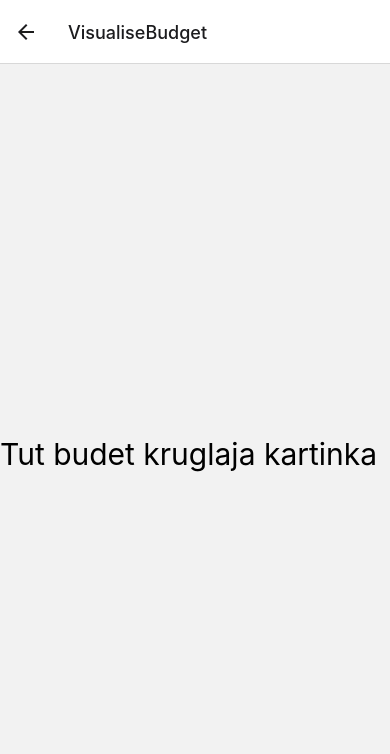
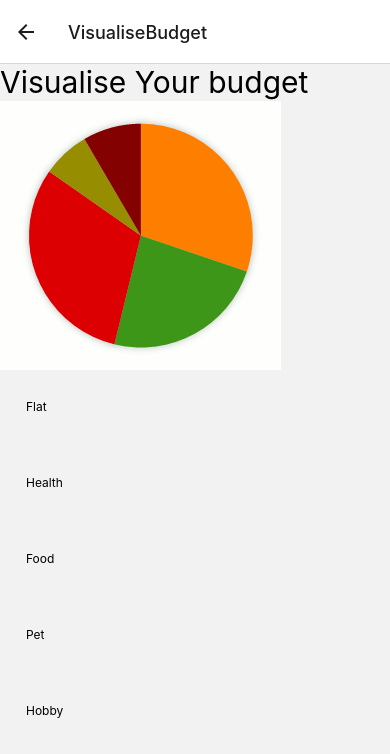
Before and after one commit to dianapronckute/dreamteam_budget, a React Native app: screen /VisualiseBudget in a window 390 px wide. Shown: the top 754 px of the page. Built offline with nearby package versions, Linux system fonts and the light colour scheme.

Commit message:
pie chart added

```diff
--- a/screens/VisualiseBudget.js
+++ b/screens/VisualiseBudget.js
@@ -1,14 +1,47 @@
 import React from 'react';
-import {View, Button, Text} from 'react-native'
+import {View, Button, Text, Image, StyleSheet, FlatList} from 'react-native'
 
 const VisualiseBudget = () => {
 
     return (
         <View style={{ flex:1, justifyContent: 'center', alignContent: 'center'}}>
-        <Text style ={{ fontSize: 30}}>Tut budet kruglaja kartinka</Text>
+        <Text style ={{ fontSize: 30}}>Visualise Your budget</Text>
+        <Image
+        style={styles.Logo}
+        source={require('../screens/pie-chart.png')}
+              />
+        <FlatList
+        data={[
+          {key : 'Flat'},
+          {key: 'Health'},
+          {key: 'Food'},
+          {key: 'Pet'},
+          {key: 'Hobby'},
+
+        ]}
+        renderItem={({item}) => <Text style={styles.item}>{item.key}</Text>}
+      />
         </View>
 
       );
 }
 
+const styles = StyleSheet.create({
+  container: {
+    paddingTop: 50,
+  },
+
+  logo: {
+    width: 66,
+    height: 58,
+  },
+   item: {
+     padding: 10,
+     fontSize: 12,
+     height: 40,
+     marginVertical: 18,
+    marginHorizontal: 16,
+   },
+});
+
 export default VisualiseBudget
```
Also changed, not shown: screens/pie-chart.png (added).
